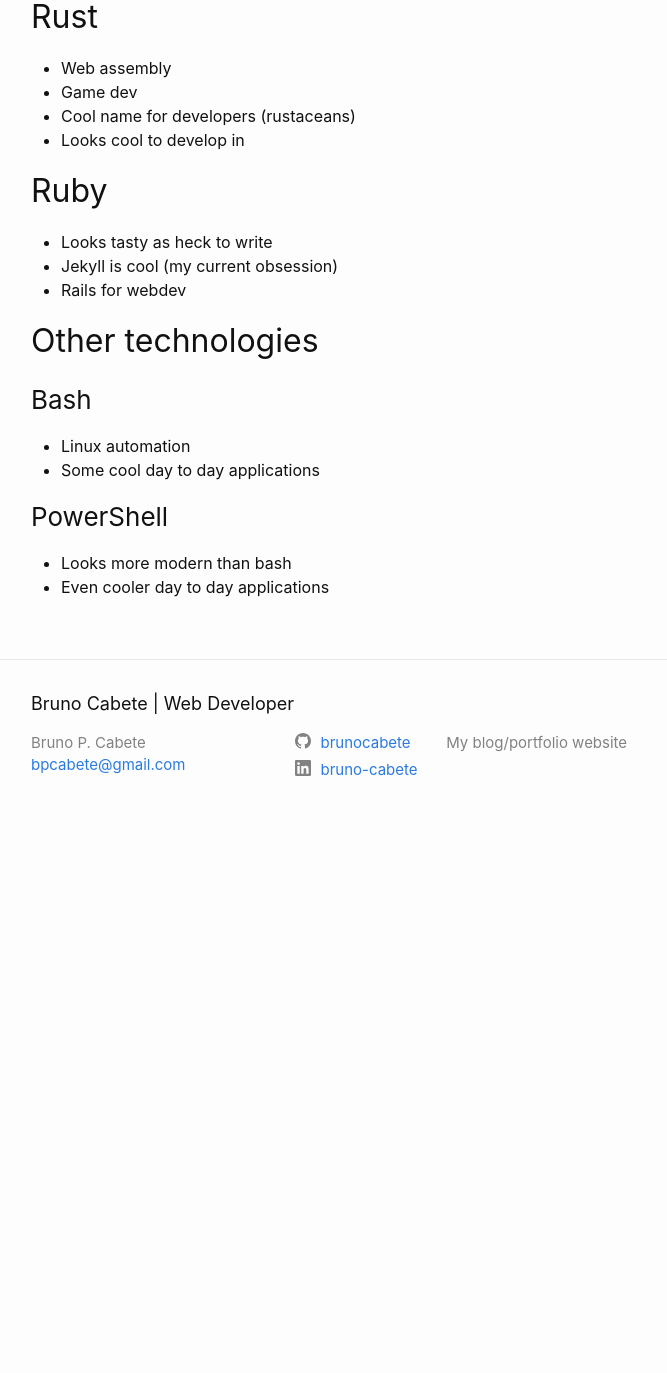
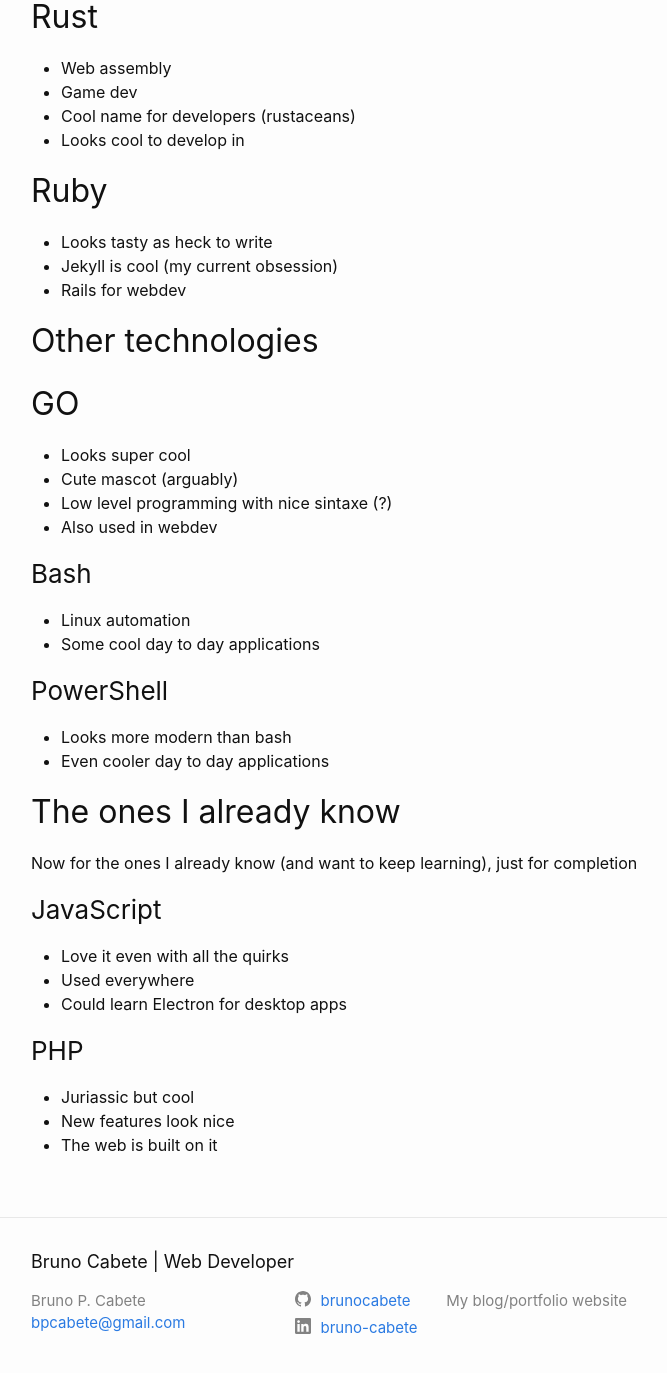
Before and after one commit to brunocabete/brunocabete-old, a Jekyll site: the page built from docs/_posts/2022-03-29-my-programming-language-roadmap-kinda.md, in a window 1280 px wide and 1400 px high, scrolled down 999 px. Shown: the top 1373 px of the window, without its empty margins (239-906 px from the left). Built offline with Jekyll 4.4.1, drawn with Linux system fonts in a browser that asks for light colours; before the commit the page ends 1841 px from its top, so only the background shows below that.

Commit message:
added GO, PHP, JS

```diff
--- a/docs/_posts/2022-03-29-my-programming-language-roadmap-kinda.md
+++ b/docs/_posts/2022-03-29-my-programming-language-roadmap-kinda.md
@@ -47,6 +47,13 @@ That's why I'm writing this list of the top languages I'm curious about in no pa
 
 ## Other technologies
 
+## GO
+
+- Looks super cool
+- Cute mascot (arguably)
+- Low level programming with nice sintaxe (?)
+- Also used in webdev
+
 ### Bash
 
 - Linux automation
@@ -56,3 +63,17 @@ That's why I'm writing this list of the top languages I'm curious about in no pa
 
 - Looks more modern than bash
 - Even cooler day to day applications
+
+## The ones I already know
+
+Now for the ones I already know (and want to keep learning), just for completion
+
+### JavaScript
+- Love it even with all the quirks
+- Used everywhere
+- Could learn Electron for desktop apps
+
+### PHP
+- Juriassic but cool
+- New features look nice
+- The web is built on it
```
